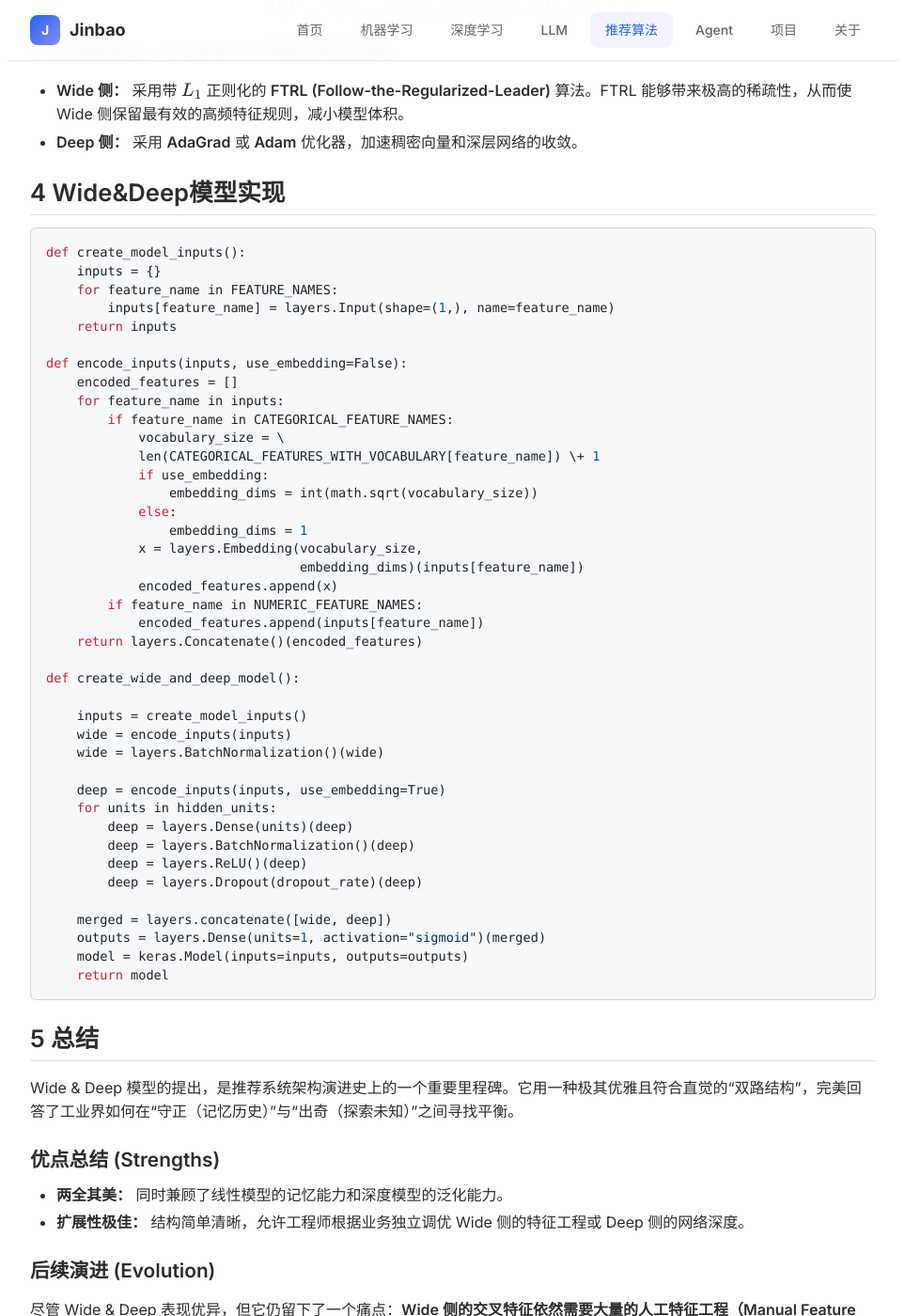
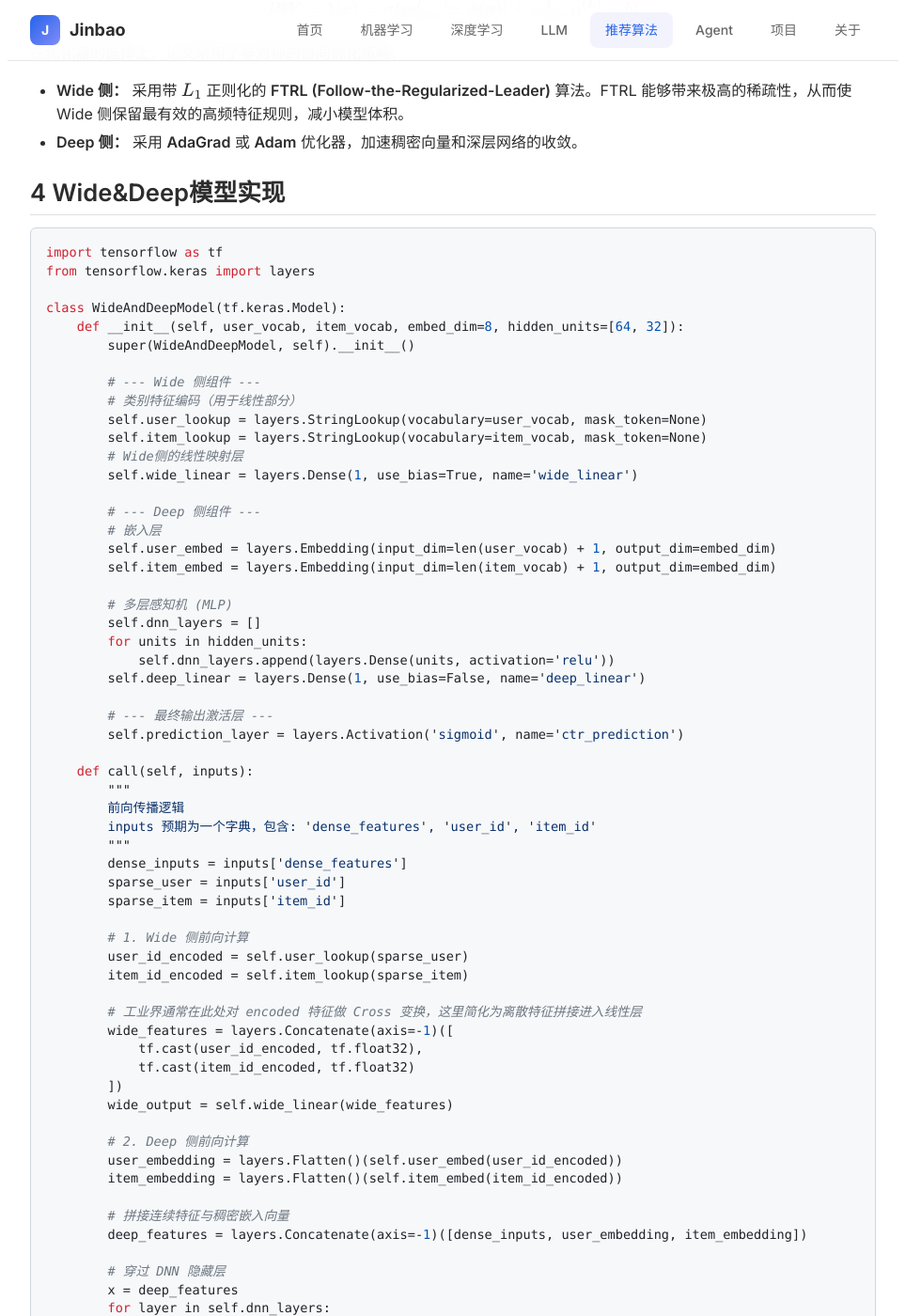
Before and after one commit to JinbaoSite/jinbaosite.github.io, a Jekyll site: the page built from recsys/wdl.md, in a window 1280 px wide and 1400 px high, scrolled down 1833 px. Shown: the whole window at 94% size, without its empty margins (158-1121 px from the left). Built offline with Jekyll 4.4.1, drawn with Linux system fonts in a browser that asks for light colours; our own code applies the rules of GitHub Pages for plain Markdown files; formulas are drawn with MathJax 3; some of the changed text lies outside the part shown.

Commit message:
Update wdl.md

````diff
--- a/recsys/wdl.md
+++ b/recsys/wdl.md
@@ -54,46 +54,70 @@ $$P(Y=1\vert{}x) = \sigma(w_{wide}^T [x, \phi(x)] + w_{deep}^T a^{(L)} + b)$$
 ## 4 Wide&Deep模型实现
 
 ```python
-def create_model_inputs():
-    inputs = {}
-    for feature_name in FEATURE_NAMES:
-        inputs[feature_name] = layers.Input(shape=(1,), name=feature_name)
-    return inputs
+import tensorflow as tf
+from tensorflow.keras import layers
 
-def encode_inputs(inputs, use_embedding=False):
-    encoded_features = []
-    for feature_name in inputs:
-        if feature_name in CATEGORICAL_FEATURE_NAMES:
-            vocabulary_size = \
-            len(CATEGORICAL_FEATURES_WITH_VOCABULARY[feature_name]) \+ 1
-            if use_embedding:
-                embedding_dims = int(math.sqrt(vocabulary_size))
-            else:
-                embedding_dims = 1
-            x = layers.Embedding(vocabulary_size,
-                                 embedding_dims)(inputs[feature_name])
-            encoded_features.append(x)
-        if feature_name in NUMERIC_FEATURE_NAMES:
-            encoded_features.append(inputs[feature_name])
-    return layers.Concatenate()(encoded_features)
+class WideAndDeepModel(tf.keras.Model):
+    def __init__(self, user_vocab, item_vocab, embed_dim=8, hidden_units=[64, 32]):
+        super(WideAndDeepModel, self).__init__()
 
-def create_wide_and_deep_model():
+        # --- Wide 侧组件 ---
+        # 类别特征编码（用于线性部分）
+        self.user_lookup = layers.StringLookup(vocabulary=user_vocab, mask_token=None)
+        self.item_lookup = layers.StringLookup(vocabulary=item_vocab, mask_token=None)
+        # Wide侧的线性映射层
+        self.wide_linear = layers.Dense(1, use_bias=True, name='wide_linear')
 
-    inputs = create_model_inputs()
-    wide = encode_inputs(inputs)
-    wide = layers.BatchNormalization()(wide)
+        # --- Deep 侧组件 ---
+        # 嵌入层
+        self.user_embed = layers.Embedding(input_dim=len(user_vocab) + 1, output_dim=embed_dim)
+        self.item_embed = layers.Embedding(input_dim=len(item_vocab) + 1, output_dim=embed_dim)
 
-    deep = encode_inputs(inputs, use_embedding=True)
-    for units in hidden_units:
-        deep = layers.Dense(units)(deep)
-        deep = layers.BatchNormalization()(deep)
-        deep = layers.ReLU()(deep)
-        deep = layers.Dropout(dropout_rate)(deep)
+        # 多层感知机 (MLP)
+        self.dnn_layers = []
+        for units in hidden_units:
+            self.dnn_layers.append(layers.Dense(units, activation='relu'))
+        self.deep_linear = layers.Dense(1, use_bias=False, name='deep_linear')
 
-    merged = layers.concatenate([wide, deep])
-    outputs = layers.Dense(units=1, activation="sigmoid")(merged)
-    model = keras.Model(inputs=inputs, outputs=outputs)
-    return model
+        # --- 最终输出激活层 ---
+        self.prediction_layer = layers.Activation('sigmoid', name='ctr_prediction')
+
+    def call(self, inputs):
+        """
+        前向传播逻辑
+        inputs 预期为一个字典，包含: 'dense_features', 'user_id', 'item_id'
+        """
+        dense_inputs = inputs['dense_features']
+        sparse_user = inputs['user_id']
+        sparse_item = inputs['item_id']
+
+        # 1. Wide 侧前向计算
+        user_id_encoded = self.user_lookup(sparse_user)
+        item_id_encoded = self.item_lookup(sparse_item)
+
+        # 工业界通常在此处对 encoded 特征做 Cross 变换，这里简化为离散特征拼接进入线性层
+        wide_features = layers.Concatenate(axis=-1)([
+            tf.cast(user_id_encoded, tf.float32),
+            tf.cast(item_id_encoded, tf.float32)
+        ])
+        wide_output = self.wide_linear(wide_features)
+
+        # 2. Deep 侧前向计算
+        user_embedding = layers.Flatten()(self.user_embed(user_id_encoded))
+        item_embedding = layers.Flatten()(self.item_embed(item_id_encoded))
+
+        # 拼接连续特征与稠密嵌入向量
+        deep_features = layers.Concatenate(axis=-1)([dense_inputs, user_embedding, item_embedding])
+
+        # 穿过 DNN 隐藏层
+        x = deep_features
+        for layer in self.dnn_layers:
+            x = layer(x)
+        deep_output = self.deep_linear(x)
+
+        # 3. 联合 (Joint) 融合与激活
+        merged_output = layers.Add()([wide_output, deep_output])
+        return self.prediction_layer(merged_output)
 ```
 
 ## 5 总结
````
